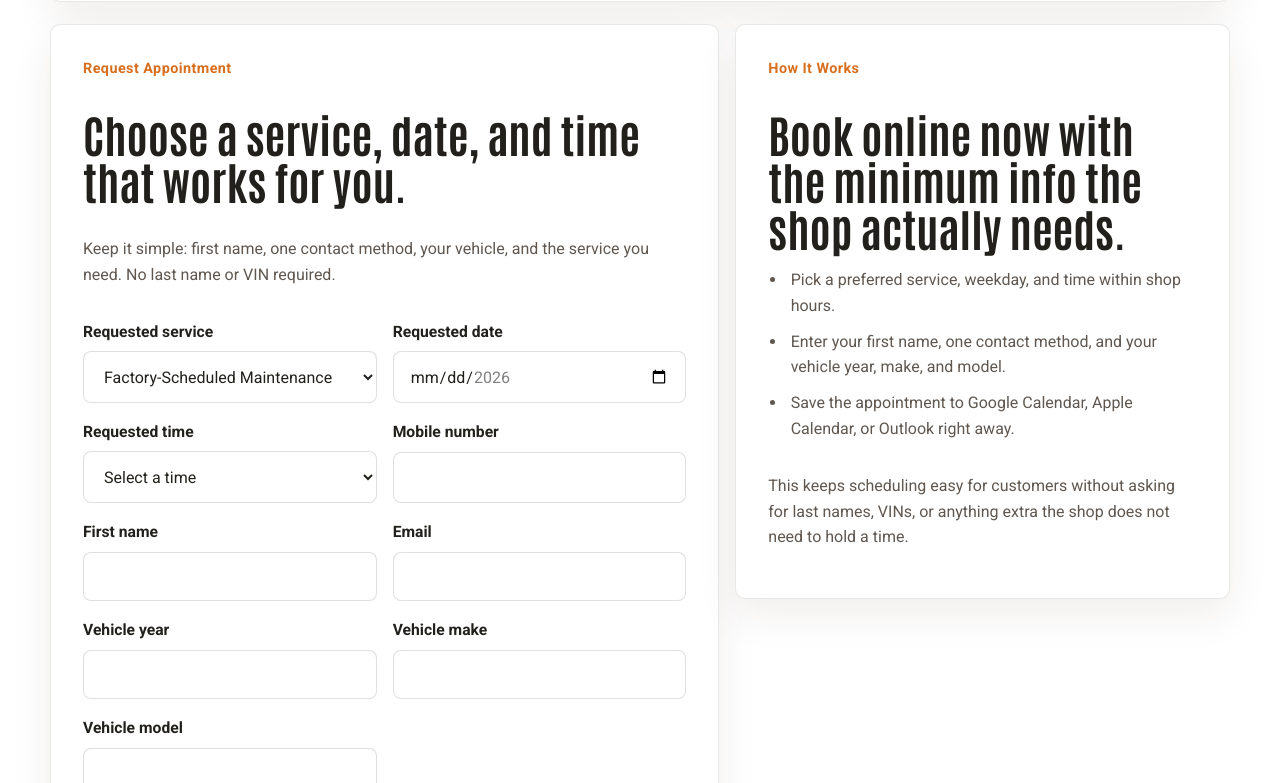
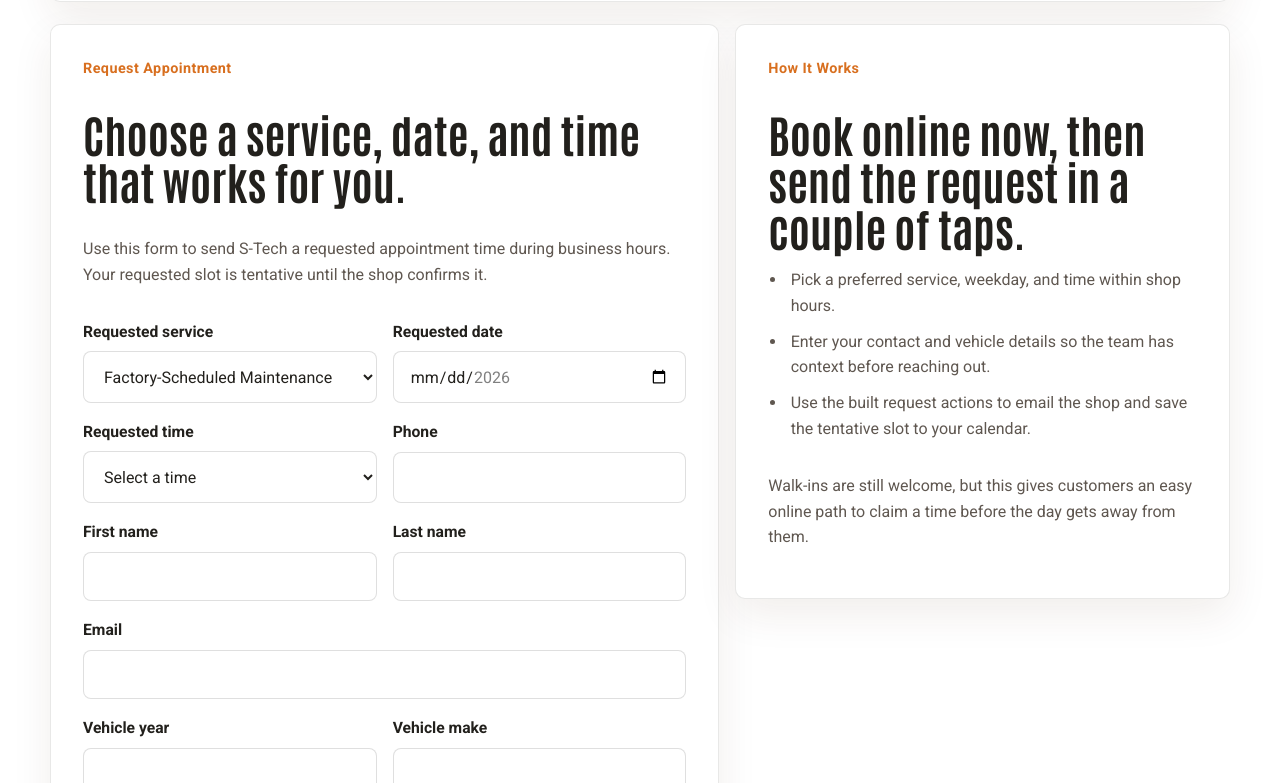
Before and after one commit to DietmarSZ/stechherman, a Next.js app: page /schedule in a window 1280 px wide. Shown: the part 657-1440 px from the top of the page. Built offline with nearby package versions, Linux system fonts and the light colour scheme.

Commit message:
Revert "Trim booking form to minimal client info"
This reverts commit 3ae3f9e137f76cf11015a0d9717f269650bfb738.

```diff
--- a/src/components/appointment-request-form.tsx
+++ b/src/components/appointment-request-form.tsx
@@ -8,6 +8,7 @@ type FormState = {
   date: string;
   time: string;
   firstName: string;
+  lastName: string;
   phone: string;
   email: string;
   vehicleYear: string;
@@ -34,6 +35,7 @@ const INITIAL_FORM_STATE: FormState = {
   date: "",
   time: "",
   firstName: "",
+  lastName: "",
   phone: "",
   email: "",
   vehicleYear: "",
@@ -121,11 +123,13 @@ function buildMailtoHref(form: FormState, formattedDate: string, formattedTime:
     `Service: ${form.service}`,
     `Requested date: ${formattedDate}`,
     `Requested time: ${formattedTime}`,
-    `First name: ${form.firstName}`,
-    `Phone: ${form.phone || "Not provided"}`,
-    `Email: ${form.email || "Not provided"}`,
+    `Name: ${form.firstName} ${form.lastName}`,
+    `Phone: ${form.phone}`,
+    `Email: ${form.email}`,
     `Vehicle: ${form.vehicleYear} ${form.vehicleMake} ${form.vehicleModel}`,
     `Notes: ${form.notes || "None provided"}`,
+    "",
+    "I understand this requested time is tentative until confirmed by the shop.",
   ].join("\n");
 
   return `mailto:${site.email}?subject=${encodeURIComponent(subject)}&body=${encodeURIComponent(body)}`;
@@ -136,9 +140,9 @@ function buildGoogleCalendarHref(form: FormState, formattedDate: string, formatt
   const end = new Date(start.getTime() + APPOINTMENT_DURATION_MINUTES * 60 * 1000);
   const title = `Tentative S-Tech appointment: ${form.service}`;
   const details = [
-    "This appointment time was booked through the S-Tech Auto Repair website.",
+    "This is a requested appointment time with S-Tech Auto Repair and is not confirmed until the shop responds.",
     "",
-    `Customer: ${form.firstName}`,
+    `Requested by: ${form.firstName} ${form.lastName}`,
     `Vehicle: ${form.vehicleYear} ${form.vehicleMake} ${form.vehicleModel}`,
     `Requested time: ${formattedDate} at ${formattedTime}`,
     `Notes: ${form.notes || "None provided"}`,
@@ -159,11 +163,11 @@ function buildIcsContent(form: FormState, formattedDate: string, formattedTime:
   const start = toCalendarDate(form.date, form.time);
   const end = new Date(start.getTime() + APPOINTMENT_DURATION_MINUTES * 60 * 1000);
   const description = [
-    "This appointment time was booked through the S-Tech Auto Repair website.",
+    "This is a requested appointment time with S-Tech Auto Repair and is not confirmed until the shop responds.",
     "",
-    `Customer: ${form.firstName}`,
-    `Phone: ${form.phone || "Not provided"}`,
-    `Email: ${form.email || "Not provided"}`,
+    `Requested by: ${form.firstName} ${form.lastName}`,
+    `Phone: ${form.phone}`,
+    `Email: ${form.email}`,
     `Vehicle: ${form.vehicleYear} ${form.vehicleMake} ${form.vehicleModel}`,
     `Requested time: ${formattedDate} at ${formattedTime}`,
     `Notes: ${form.notes || "None provided"}`,
@@ -212,13 +216,8 @@ export function AppointmentRequestForm() {
   function handleSubmit(event: React.FormEvent<HTMLFormElement>) {
     event.preventDefault();
 
-    if (!formState.phone && !formState.email) {
-      setError("Please give S-Tech either a mobile number or an email so the shop can reach you about your appointment.");
-      return;
-    }
-
     if (isWeekend(formState.date)) {
-      setError("Please choose a weekday appointment time. S-Tech scheduling is Monday through Friday.");
+      setError("Please choose a weekday appointment request. S-Tech scheduling is Monday through Friday.");
       return;
     }
 
@@ -253,8 +252,8 @@ export function AppointmentRequestForm() {
         <p className="eyebrow">Request Appointment</p>
         <h2>Choose a service, date, and time that works for you.</h2>
         <p>
-          Keep it simple: first name, one contact method, your vehicle, and the service you need.
-          No last name or VIN required.
+          Use this form to send S-Tech a requested appointment time during business hours. Your
+          requested slot is tentative until the shop confirms it.
         </p>
 
         <form className="appointment-form" onSubmit={handleSubmit}>
@@ -309,13 +308,14 @@ export function AppointmentRequestForm() {
             </label>
 
             <label className="field">
-              <span>Mobile number</span>
+              <span>Phone</span>
               <input
                 type="tel"
                 name="phone"
                 autoComplete="tel"
                 value={formState.phone}
                 onChange={(event) => updateField("phone", event.target.value)}
+                required
               />
             </label>
 
@@ -332,6 +332,18 @@ export function AppointmentRequestForm() {
             </label>
 
             <label className="field">
+              <span>Last name</span>
+              <input
+                type="text"
+                name="lastName"
+                autoComplete="family-name"
+                value={formState.lastName}
+                onChange={(event) => updateField("lastName", event.target.value)}
+                required
+              />
+            </label>
+
+            <label className="field field-wide">
               <span>Email</span>
               <input
                 type="email"
@@ -339,6 +351,7 @@ export function AppointmentRequestForm() {
                 autoComplete="email"
                 value={formState.email}
                 onChange={(event) => updateField("email", event.target.value)}
+                required
               />
             </label>
 
@@ -390,8 +403,7 @@ export function AppointmentRequestForm() {
           </div>
 
           <p className="appointment-caption">
-            Instant booking hours are Monday through Friday, 8AM to 5PM Pacific time. Add either a
-            mobile number or an email so the shop has one reliable contact method.
+            Scheduling requests are available Monday through Friday, 8AM to 5PM Pacific time.
           </p>
 
           {error ? (
@@ -408,28 +420,29 @@ export function AppointmentRequestForm() {
 
       <article className="panel appointment-sidebar">
         <p className="eyebrow">How It Works</p>
-        <h2>Book online now with the minimum info the shop actually needs.</h2>
+        <h2>Book online now, then send the request in a couple of taps.</h2>
         <ul className="appointment-steps">
           <li>Pick a preferred service, weekday, and time within shop hours.</li>
-          <li>Enter your first name, one contact method, and your vehicle year, make, and model.</li>
-          <li>Save the appointment to Google Calendar, Apple Calendar, or Outlook right away.</li>
+          <li>Enter your contact and vehicle details so the team has context before reaching out.</li>
+          <li>Use the built request actions to email the shop and save the tentative slot to your calendar.</li>
         </ul>
         <p>
-          This keeps scheduling easy for customers without asking for last names, VINs, or anything
-          extra the shop does not need to hold a time.
+          Walk-ins are still welcome, but this gives customers an easy online path to claim a time
+          before the day gets away from them.
         </p>
       </article>
 
       {submission ? (
         <article className="panel appointment-summary">
           <p className="eyebrow">Ready To Send</p>
-          <h2>Your appointment details are prepared.</h2>
+          <h2>Your requested appointment time is prepared.</h2>
           <p>
             {submission.firstName}, your request for <strong>{submission.service}</strong> is set
             for <strong>{submission.formattedDate}</strong> at <strong>{submission.formattedTime}</strong>.
           </p>
           <p>
-            Send it to the shop now and add the time to your calendar so it stays on your day.
+            This time is still tentative until S-Tech confirms it, but you can send the request now
+            and add the hold to your calendar.
           </p>
           <div className="appointment-actions">
             <a className="button button-primary" href={submission.mailtoHref}>
```
